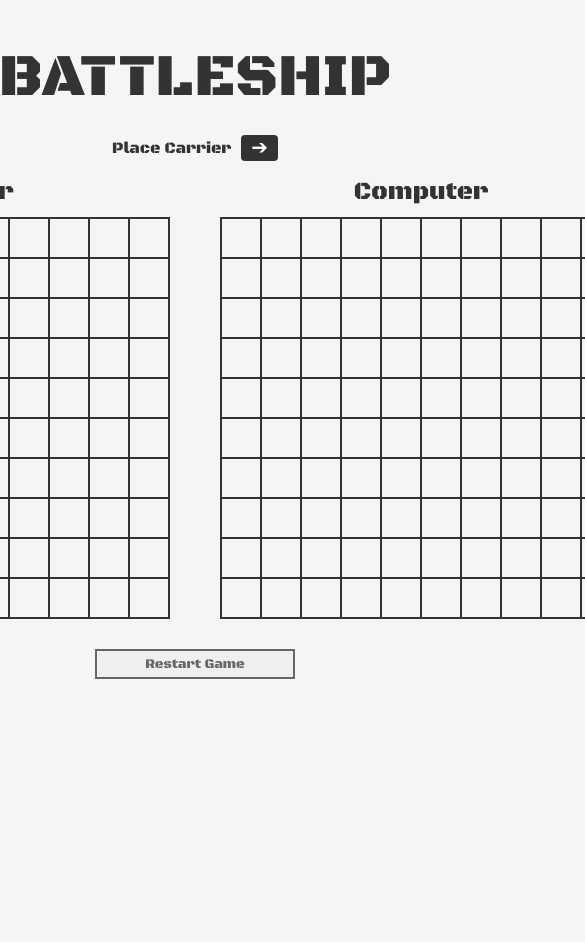
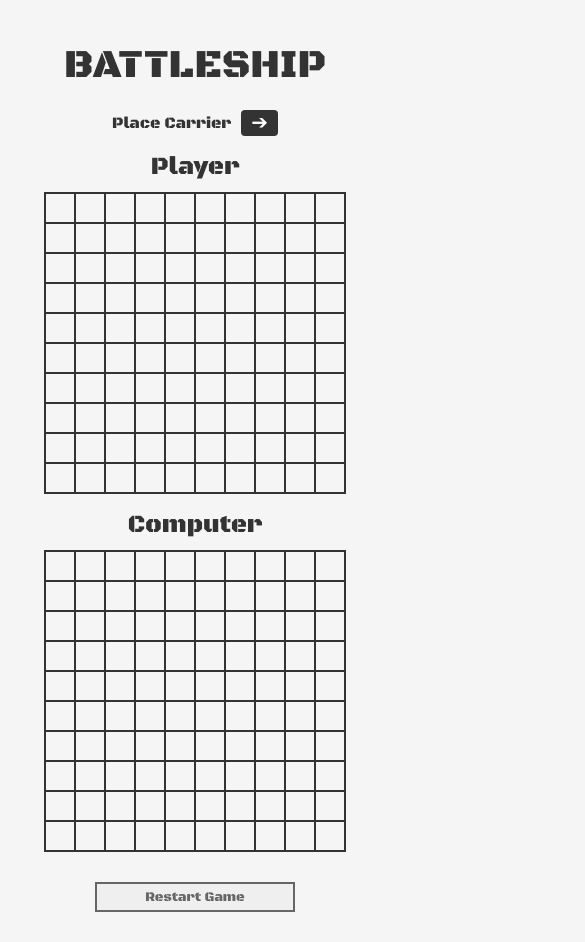
Before and after one commit to pavithiran-saravanan/battleship, a website built with webpack: page dist/index.html in a window 390 px wide. Shown: the top 942 px of the page, 585 px wide, since content can reach past the window. Before the commit the page ends 844 px from the top, so only its background shows below. Built offline with Linux system fonts and the light colour scheme.

Commit message:
Add responsiveness for mobile devices. Add favicon.

```diff
--- a/src/stylesheet/style.css
+++ b/src/stylesheet/style.css
@@ -38,6 +38,7 @@ button{
   width: 200px;
   margin: auto;
   margin-top: 30px;
+  margin-bottom: 30px;
 }
 
 .player-container,
@@ -190,3 +191,24 @@ button{
 .axis-button.hidden{
   display: none;
 }
+
+@media (max-width: 1000px){
+  .boards{
+    flex-direction: column;
+    gap: 25px;
+  }
+}
+
+@media (max-width: 500px) {
+  .battleship-title{
+    font-size: 40px;
+  }
+
+  .boards{
+    gap: 15px;
+  }
+  .cell{
+    width: 30px;
+    height: 30px;
+  }
+}
```
Also changed, not shown: dist/favicon.ico (added), dist/index.html, dist/main.js.
